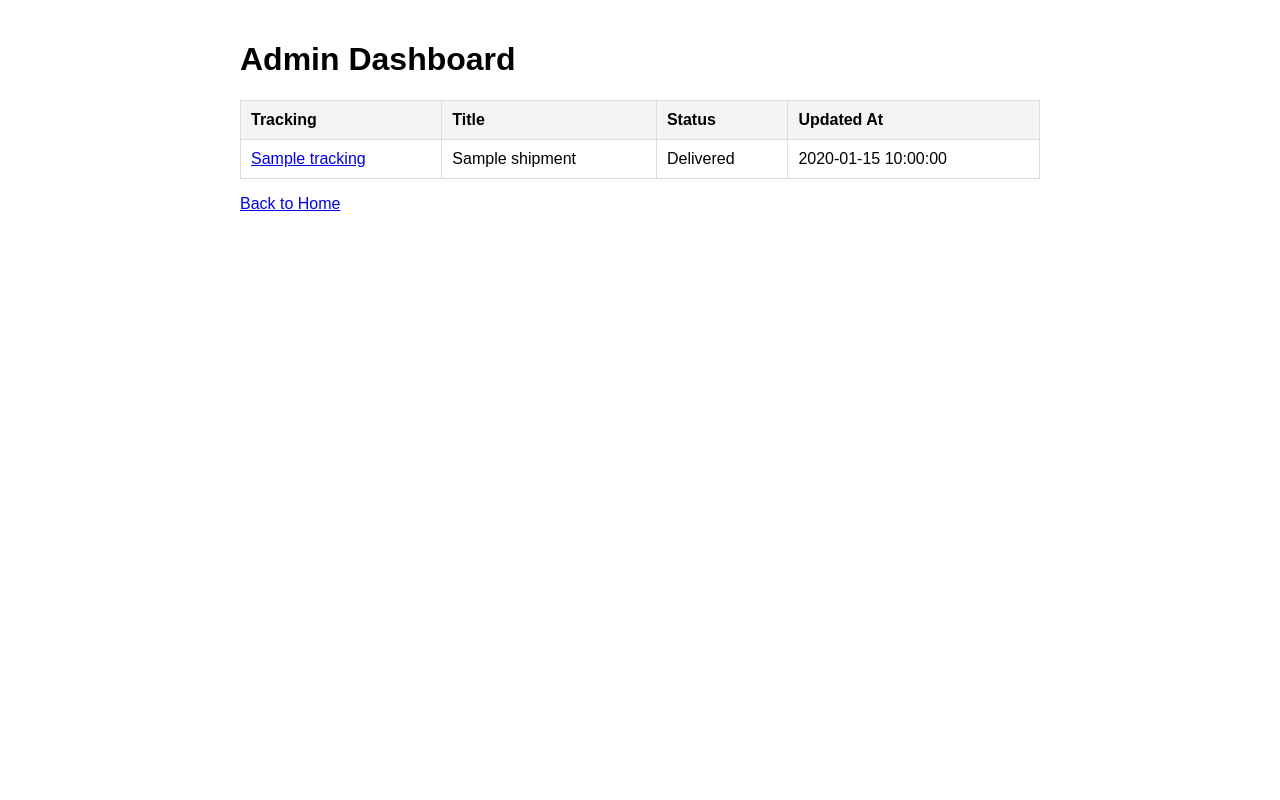
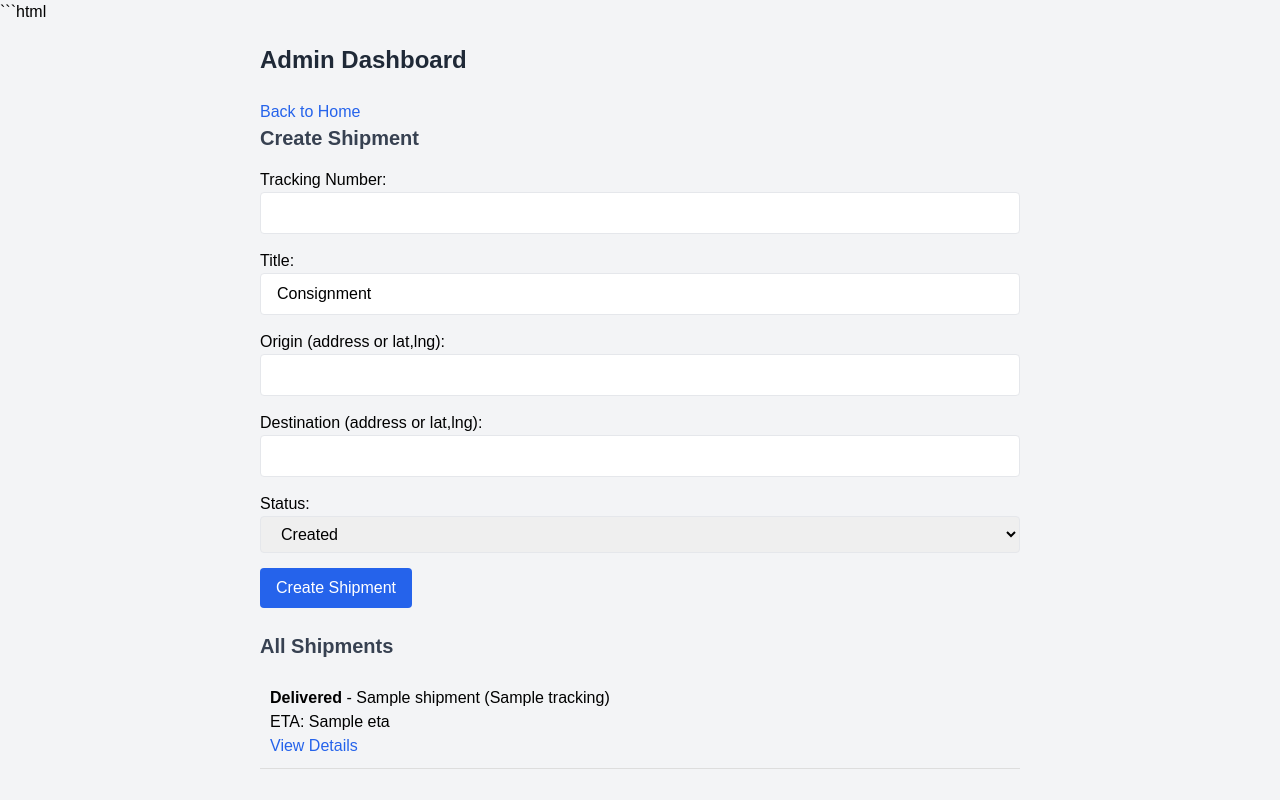
Before and after one commit to steadyBOMBER/Consignments, a Python web app: template templates/admin.html in a window 1280 px wide. Run offline with Jinja, Linux system fonts and the light colour scheme; the template is opened without the code that fills it: most values are stand-ins (such as "Sample title", 1, 10 or a date in 2020).

Commit message:
Update admin.html

````diff
--- a/templates/admin.html
+++ b/templates/admin.html
@@ -1,37 +1,70 @@
+<xaiArtifact artifact_id="092b8cf4-fbf0-4d1c-bedf-cd9a4d6666b5" artifact_version_id="32eaa4bd-41aa-4005-b568-9638fed07674" title="admin.html" contentType="text/html">
+```html
 <!DOCTYPE html>
-<html>
+<html lang="en">
 <head>
-    <title>Admin Dashboard</title>
     <meta charset="UTF-8">
     <meta name="viewport" content="width=device-width, initial-scale=1.0">
+    <title>Admin Dashboard</title>
+    <link href="https://cdn.jsdelivr.net/npm/tailwindcss@2.2.19/dist/tailwind.min.css" rel="stylesheet">
     <style>
-        body { font-family: Arial, sans-serif; margin: 0; padding: 20px; }
-        .container { max-width: 800px; margin: 0 auto; }
-        table { width: 100%; border-collapse: collapse; }
-        th, td { padding: 10px; border: 1px solid #ddd; text-align: left; }
-        th { background-color: #f4f4f4; }
+        body { font-family: Arial, sans-serif; }
+        .container { max-width: 800px; margin: 0 auto; padding: 20px; }
+        .form-group { margin-bottom: 15px; }
+        .shipment { margin: 10px 0; padding: 10px; border-bottom: 1px solid #ddd; }
+        .error { color: red; }
     </style>
 </head>
-<body>
+<body class="bg-gray-100">
     <div class="container">
-        <h1>Admin Dashboard</h1>
-        <table>
-            <tr>
-                <th>Tracking</th>
-                <th>Title</th>
-                <th>Status</th>
-                <th>Updated At</th>
-            </tr>
+        <h1 class="text-2xl font-bold text-gray-800 mb-6">Admin Dashboard</h1>
+        <p><a href="/" class="text-blue-600 hover:underline">Back to Home</a></p>
+        <h2 class="text-xl font-semibold text-gray-700 mb-4">Create Shipment</h2>
+        {% if error %}
+        <p class="error">{{ error }}</p>
+        {% endif %}
+        <form action="/shipments" method="POST" class="mb-6">
+            <div class="form-group">
+                <label for="tracking">Tracking Number:</label>
+                <input type="text" id="tracking" name="tracking" required class="border rounded py-2 px-4 w-full">
+            </div>
+            <div class="form-group">
+                <label for="title">Title:</label>
+                <input type="text" id="title" name="title" value="Consignment" class="border rounded py-2 px-4 w-full">
+            </div>
+            <div class="form-group">
+                <label for="origin">Origin (address or lat,lng):</label>
+                <input type="text" id="origin" name="origin" required class="border rounded py-2 px-4 w-full">
+            </div>
+            <div class="form-group">
+                <label for="destination">Destination (address or lat,lng):</label>
+                <input type="text" id="destination" name="destination" required class="border rounded py-2 px-4 w-full">
+            </div>
+            <div class="form-group">
+                <label for="status">Status:</label>
+                <select id="status" name="status" class="border rounded py-2 px-4 w-full">
+                    <option value="Created">Created</option>
+                    <option value="In Transit">In Transit</option>
+                    <option value="Out for Delivery">Out for Delivery</option>
+                    <option value="Delivered">Delivered</option>
+                </select>
+            </div>
+            <button type="submit" class="bg-blue-600 text-white py-2 px-4 rounded hover:bg-blue-700">Create Shipment</button>
+        </form>
+        <h2 class="text-xl font-semibold text-gray-700 mb-4">All Shipments</h2>
+        {% if shipments %}
+        <div>
             {% for shipment in shipments %}
-            <tr>
-                <td><a href="/track/{{ shipment.tracking }}">{{ shipment.tracking }}</a></td>
-                <td>{{ shipment.title }}</td>
-                <td>{{ shipment.status }}</td>
-                <td>{{ shipment.updated_at }}</td>
-            </tr>
+            <div class="shipment">
+                <p><strong>{{ shipment.status }}</strong> - {{ shipment.title }} ({{ shipment.tracking }})</p>
+                <p>ETA: {{ shipment.eta|default('N/A') }}</p>
+                <a href="{{ url_for('track', tracking=shipment.tracking) }}" class="text-blue-600 hover:underline">View Details</a>
+            </div>
             {% endfor %}
-        </table>
-        <p><a href="/">Back to Home</a></p>
+        </div>
+        {% else %}
+        <p class="text-gray-600">No shipments found.</p>
+        {% endif %}
     </div>
 </body>
 </html>
````
